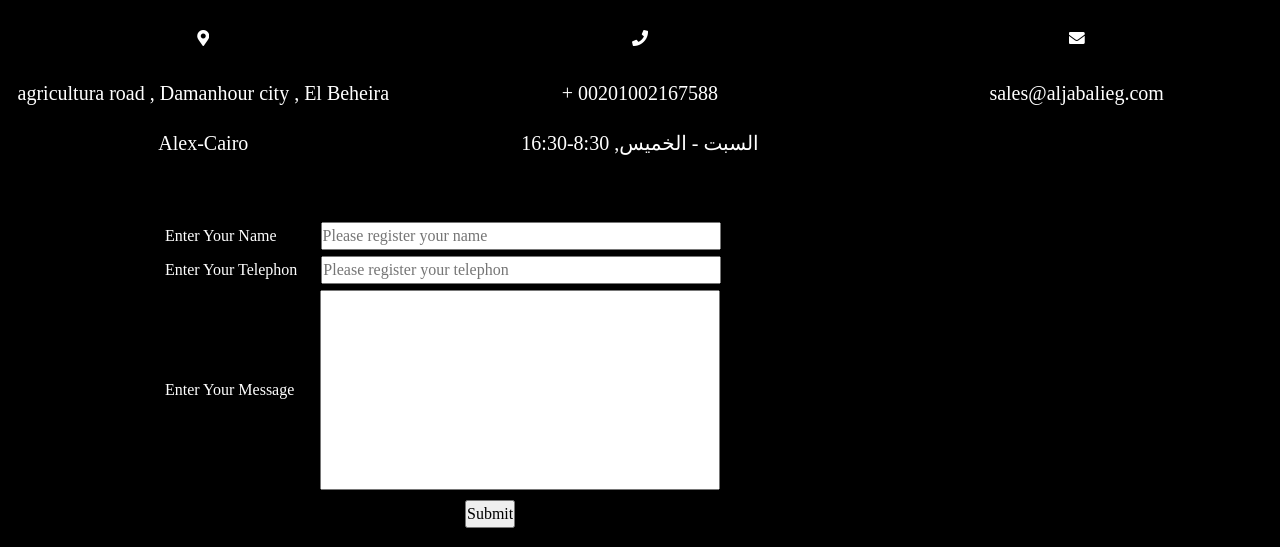
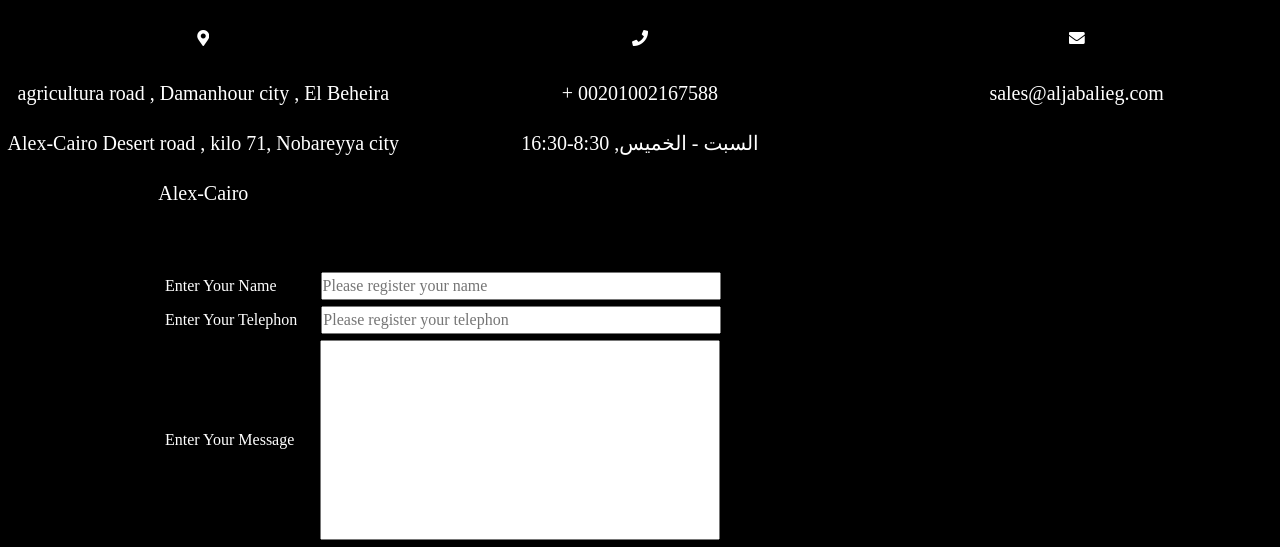
Before and after one commit to amrothman5/Sakkara, a plain HTML site: page ContactUS.html in a window 1280 px wide. Shown: the part 880-1427 px from the top of the page. Drawn offline with Linux system fonts and the light colour scheme; files that its build step writes are made by us from their sources; a web font is replaced by a local one.

Commit message:
first commit

```diff
--- a/ContactUS.html
+++ b/ContactUS.html
@@ -77,6 +77,7 @@
       <div class="col-md-4">
         <a class="btn-floating  accent-1"><i class="fas fa-map-marker-alt"></i></a>
         <p>  agricultura road , Damanhour city , El Beheira </p>
+        <p>Alex-Cairo Desert road , kilo 71, Nobareyya city</p>
         <p>Alex-Cairo</p>
       </div>
 
```
